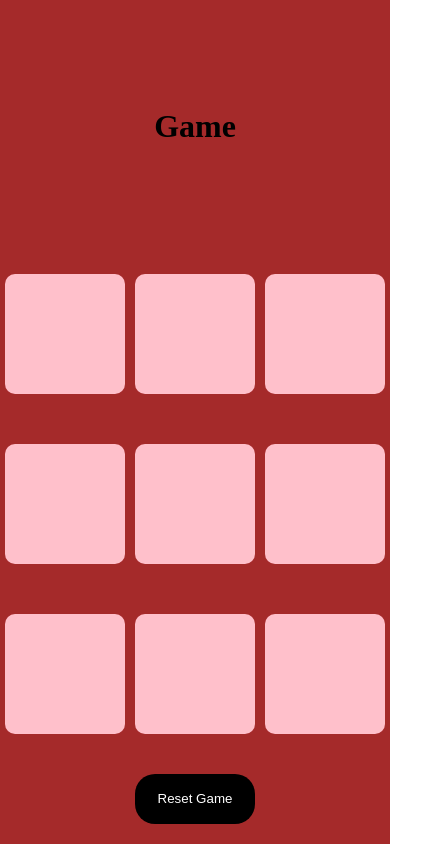
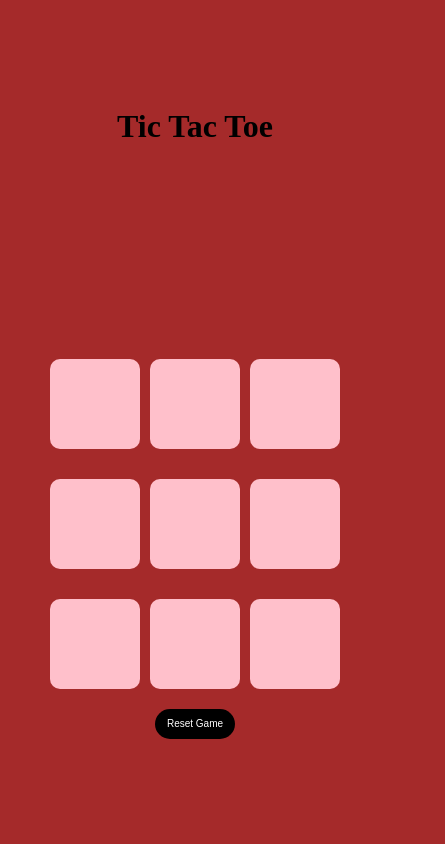
Before and after one commit to sravan-msk/Tic-Tac-Toe, a plain HTML site: page index.html in a window 390 px wide. Shown: the whole page, 445 px wide, since content can reach past the window. Drawn offline with Linux system fonts and the light colour scheme.

Commit message:
updated the code

```diff
--- a/index.html
+++ b/index.html
@@ -8,7 +8,7 @@
 </head>
 <body>
   <header>
-    <h1>Game</h2>
+    <h1>Tic Tac Toe</h2>
       <div class="msg-container hide">
         <h4 id="msg"></h4>
         <button class="new btn">New Game</button>
--- a/style.css
+++ b/style.css
@@ -6,6 +6,8 @@
 body {
     text-align: center;
     height: 100vh;
+        background-color: brown;
+
 }
 header {
     height: 30vh;
@@ -66,3 +68,21 @@ main {
 .hide {
     display: none;
 }
+@media (max-width:425px){
+    .box {
+        height: 90px;
+        width: 90px;
+        font-size: 25px;
+    }
+    .container {
+        height: 350px;
+        width: 300px;
+    }
+    .btn {
+        height: 30px;
+        width: 80px;
+        font-size: 10px;
+        margin: 10px;
+    }
+
+}
```
